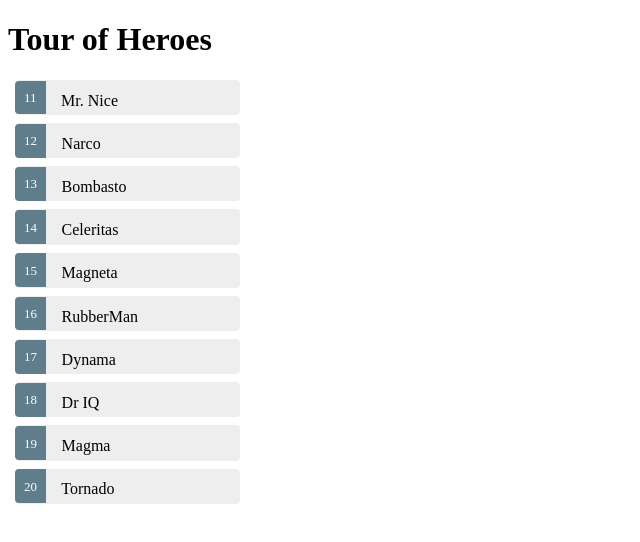
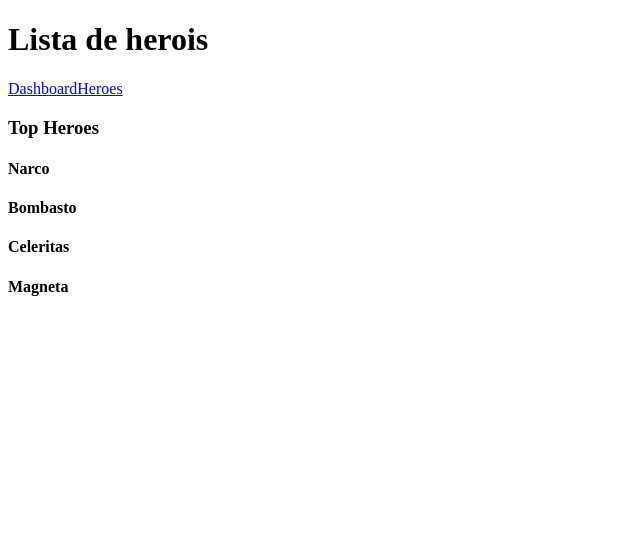
Before and after one commit to VWJavascript/Heroes, an Angular app: page /dashboard in a window 1280 px wide. Shown: the top 542 px of the page, without its empty margins (0-640 px from the left). Built offline with nearby package versions, Linux system fonts and the light colour scheme.

Commit message:
Add heroes to the dashboard

```diff
--- a/src/app/app.component.html
+++ b/src/app/app.component.html
@@ -2,24 +2,12 @@
 <!-- Os dados fluem em uma única direção: da propriedade title para a tag h1 -->
 <h1>{{title}}</h1>
 
-<!-- Lista de herois -->
-<ul class="heroes">
-  <!-- * indica que o elemento li e seus filhos constituem o template master -->
-  <!-- [class.selected] aplica o estilo css "selected" para o elemento li quando o usuario clicar no nome do heroi (hero == selectedHero) -->
-  <!-- (click) Evento de clique anexado no elemento li -->
-  <!-- A função onSelect(hero) chama o método onSelect() do AppComponent, passando a variável hero como argumento -->
-  <li
-    *ngFor="let hero of heroes"
-    [class.selected]="hero === selectedHero"
-    (click)="onSelect(hero)">
-    <span class="badge">{{hero.id}}</span> {{hero.name}}
-  </li>
-</ul>
+<!-- A diretiva RouterLink é vinculada a uma string que informa o roteador para navegar quando o usuário clica no link -->
+<nav>
+  <a routerLink="/dashboard">Dashboard</a>
+  <a routerLink="/heroes">Heroes</a>
+</nav>
 
-<!--
-  O AppComponent vai dizer ao seu filho HeroDetailComponent qual o heroi deve ser mostrado através da variável selectedHero
-  que será armazenado na variável hero do componente HeroDetailComponent
-  Colocar [] entre a propriedade hero, faz com que o essa propriedade receba o valor após o sinal de igual (=).
-  Você deve declara a variável hero no HeroDetailComponent como um input property para que seja possivel essa comunicação entre componentes
--->
-<hero-detail [hero]="selectedHero"></hero-detail>
+<!-- Diz ao roteador onde exibir o componente -->
+<!-- O roteador exibe cada componente imediatamente abaixo do <router-outlet> à medida que os usuários navegam pelo aplicativo -->
+<router-outlet></router-outlet>
--- a/src/app/app.component.ts
+++ b/src/app/app.component.ts
@@ -1,57 +1,10 @@
-import { Component, OnInit } from '@angular/core';
-import { Hero } from './hero'
-import { HeroService } from './hero.service';
+import { Component } from '@angular/core';
 
-// É a diretiva que define um componente
 @Component({
-  // É a tag HTML que será inserido o componente <app-root>
   selector: 'app-root',
-  // Template html que terá o componente
-  // Você pode ter um template nesse arquivo através da
-  // variavel template: `<p>...</p>`
-  templateUrl: './app.component.html',
-  // CSS do componente
-  styleUrls: ['./app.component.css'],
-  // Ensina ao injetor como criar um HeroService
-  // O array providers diz ao angular para criar uma instancia
-  // do HeroService quando for criado o AppComponent
-  providers: [HeroService]
+  templateUrl: 'app.component.html',
 })
-export class AppComponent implements OnInit {
+export class AppComponent {
   // Atributo titulo que irá para o template
-  title = 'Tour of Heroes';
-  // Atributo selectedHero do tipo Hero que pode ser usado no template
-  selectedHero: Hero;
-  // Lista de herois do tipo Hero[]
-  heroes: Hero[];
-
-  // Quando o componente é criado/construido tem que ser injetado
-  // um heroService do tipo HeroService
-  // Agora angular sabe como fornecer uma instância de HeroService
-  // quando for criado um AppComponent.
-  constructor(private heroService: HeroService) { }
-
-  // Pega os herois definidos em heroService como uma promise
-  // através do then podemos pegar os dados da promise assim que
-  // ela for disponibilizada
-  // Arrow functions: (parametro1, parametro2, ...) => {codigo}
-  getHeroes(): void {
-    this.heroService.getHeroes().then(
-      heroes => {this.heroes = heroes}
-    );
-  }
-
-  // Angular oferece interfaces para explorar momentos críticos no ciclo de
-  // vida do componente: na criação (onInit), após cada mudança ()
-  // e na sua eventual destruição ().
-  // No caso usamos o ngOnInit para pegar os herois ao criar o componente
-  ngOnInit(): void {
-    this.getHeroes();
-  }
-
-  // Adiciona um método que armazena no selectedHero o hero selecionado
-  // pelo usuário com um click
-  onSelect(hero: Hero): void {
-    this.selectedHero = hero;
-  }
+  title = 'Lista de herois';
 }
--- /dev/null
+++ b/src/app/dashboard.component.html
@@ -0,0 +1,9 @@
+<h3>Top Heroes</h3>
+
+<div class="grid grid-pad">
+  <div *ngFor="let hero of heroes" class="col-1-4">
+    <div class="module hero">
+      <h4>{{hero.name}}</h4>
+    </div>
+  </div>
+</div>
--- /dev/null
+++ b/src/app/dashboard.component.ts
@@ -0,0 +1,23 @@
+import { Component, OnInit } from '@angular/core';
+import { Hero } from './hero';
+import { HeroService } from './hero.service';
+
+@Component({
+  selector: 'dashboard',
+  templateUrl: './dashboard.component.html'
+})
+export class DashboardComponent implements OnInit {
+  // Cria um atributo heroes do tipo Hero[] que será inicializada como uma lista vazia []
+  heroes: Hero[] = [];
+
+  // Construtor com injeção de dependencia (HeroService)
+  // Injete o HeroService no construtor e armazene em um campo privado heroService.
+  constructor(private heroService: HeroService) {}
+
+  // Cria uma lista de 5 herois ao criar o componente
+  ngOnInit(): void {
+    this.heroService.getHeroes().then(
+      heroes => {this.heroes = heroes.slice(1, 5);}
+    );
+  }
+}
--- /dev/null
+++ b/src/app/heroes.component.html
@@ -0,0 +1,21 @@
+<!-- Lista de herois -->
+<ul class="heroes">
+  <!-- * indica que o elemento li e seus filhos constituem o template master -->
+  <!-- [class.selected] aplica o estilo css "selected" para o elemento li quando o usuario clicar no nome do heroi (hero == selectedHero) -->
+  <!-- (click) Evento de clique anexado no elemento li -->
+  <!-- A função onSelect(hero) chama o método onSelect() do AppComponent, passando a variável hero como argumento -->
+  <li
+    *ngFor="let hero of heroes"
+    [class.selected]="hero === selectedHero"
+    (click)="onSelect(hero)">
+    <span class="badge">{{hero.id}}</span> {{hero.name}}
+  </li>
+</ul>
+
+<!--
+  O AppComponent vai dizer ao seu filho HeroDetailComponent qual o heroi deve ser mostrado através da variável selectedHero
+  que será armazenado na variável hero do componente HeroDetailComponent
+  Colocar [] entre a propriedade hero, faz com que o essa propriedade receba o valor após o sinal de igual (=).
+  Você deve declara a variável hero no HeroDetailComponent como um input property para que seja possivel essa comunicação entre componentes
+-->
+<hero-detail [hero]="selectedHero"></hero-detail>
--- /dev/null
+++ b/src/app/heroes.component.ts
@@ -0,0 +1,51 @@
+import { Component, OnInit } from '@angular/core';
+import { Hero } from './hero'
+import { HeroService } from './hero.service';
+
+// É a diretiva que define um componente
+@Component({
+  // É a tag HTML que será inserido o componente <app-root>
+  selector: 'my-heroes',
+  // Template html que terá o componente
+  // Você pode ter um template nesse arquivo através da
+  // variavel template: `<p>...</p>`
+  templateUrl: './heroes.component.html',
+  // CSS do componente
+  styleUrls: ['./heroes.component.css'],
+})
+export class HeroesComponent implements OnInit {
+  // Atributo selectedHero do tipo Hero que pode ser usado no template
+  selectedHero: Hero;
+  // Lista de herois do tipo Hero[]
+  heroes: Hero[];
+
+  // Quando o componente é criado/construido tem que ser injetado
+  // um heroService do tipo HeroService
+  // Agora angular sabe como fornecer uma instância de HeroService
+  // quando for criado um AppComponent.
+  constructor(private heroService: HeroService) { }
+
+  // Pega os herois definidos em heroService como uma promise
+  // através do then podemos pegar os dados da promise assim que
+  // ela for disponibilizada
+  // Arrow functions: (parametro1, parametro2, ...) => {codigo}
+  getHeroes(): void {
+    this.heroService.getHeroes().then(
+      heroes => {this.heroes = heroes}
+    );
+  }
+
+  // Angular oferece interfaces para explorar momentos críticos no ciclo de
+  // vida do componente: na criação (onInit), após cada mudança ()
+  // e na sua eventual destruição ().
+  // No caso usamos o ngOnInit para pegar os herois ao criar o componente
+  ngOnInit(): void {
+    this.getHeroes();
+  }
+
+  // Adiciona um método que armazena no selectedHero o hero selecionado
+  // pelo usuário com um click
+  onSelect(hero: Hero): void {
+    this.selectedHero = hero;
+  }
+}
--- a/src/index.html
+++ b/src/index.html
@@ -3,6 +3,7 @@
   <head>
     <meta charset="utf-8">
     <title>Heroes</title>
+    <!-- Base para definir as rotas -->
     <base href="/">
     <meta name="viewport" content="width=device-width, initial-scale=1">
     <link rel="icon" type="image/x-icon" href="favicon.ico">
```
Also changed, not shown: src/app/app-routing.module.ts (added, +28 -0 lines), src/app/app.module.ts (+16 -4 lines), src/app/heroes.component.css (renamed from src/app/app.component.css).
